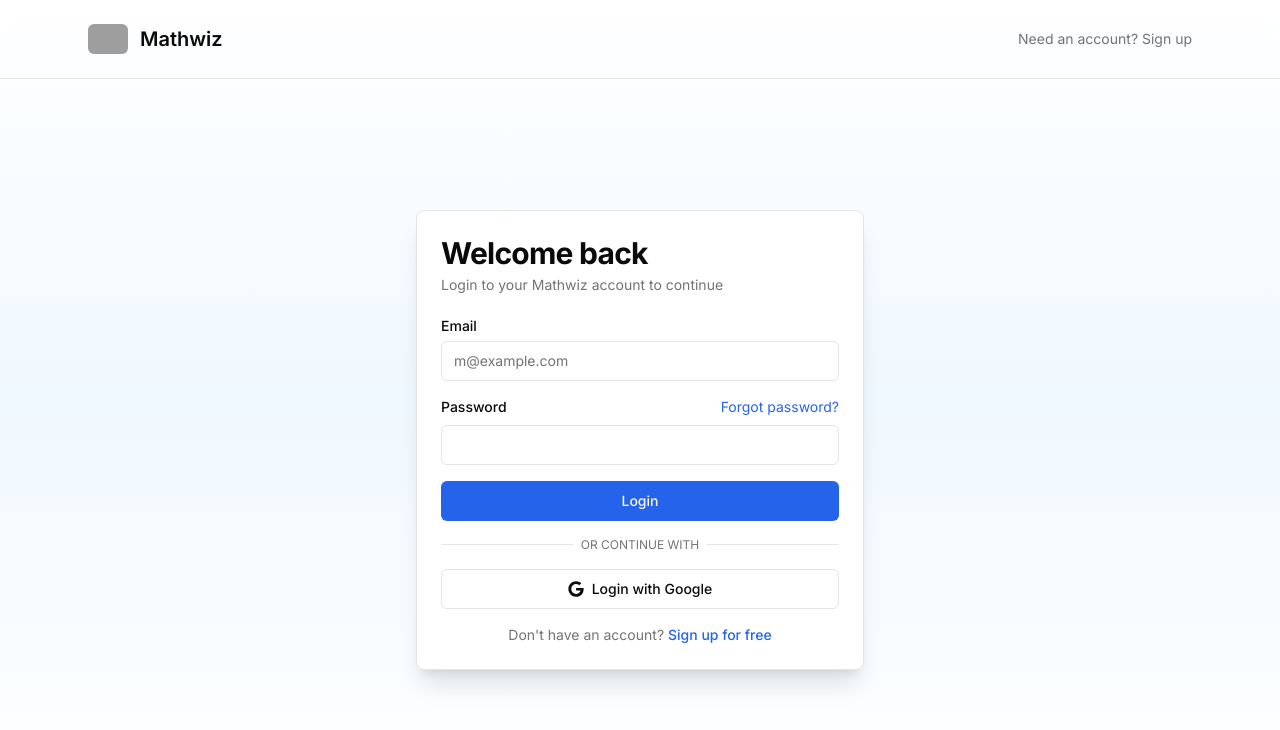
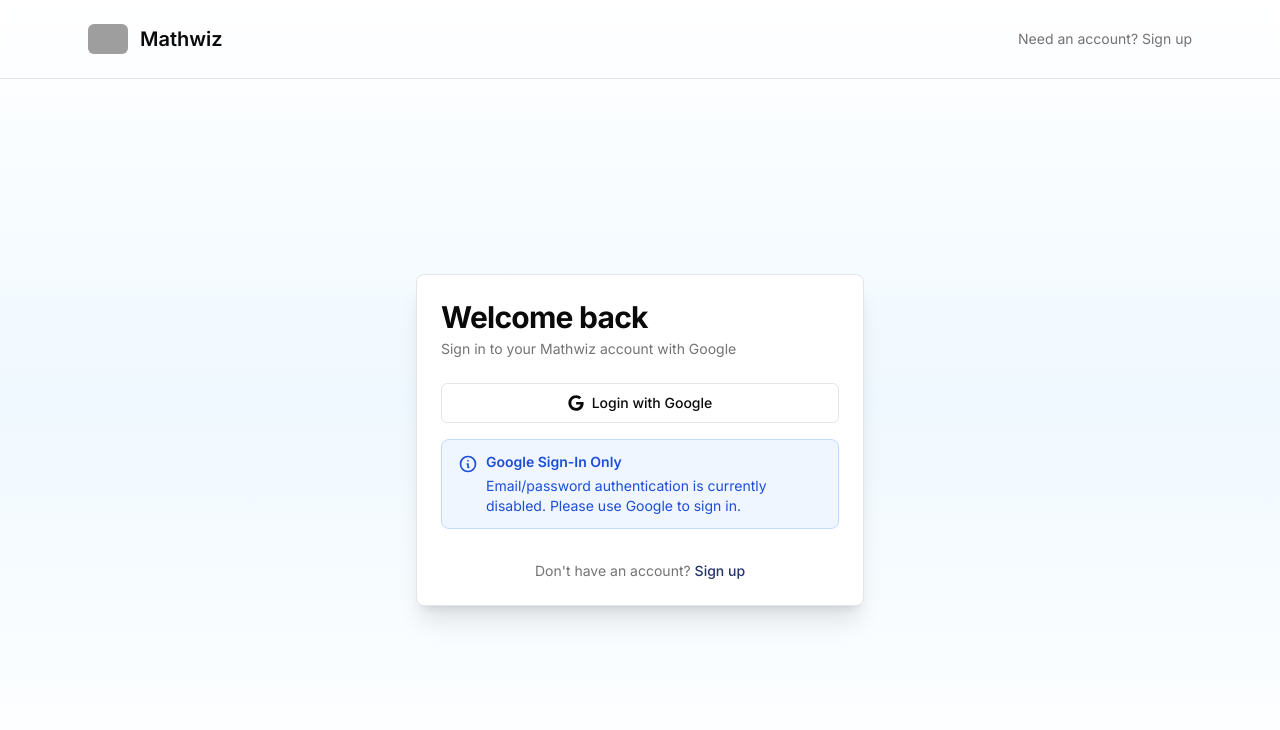
Before and after one commit to CSci-153-Web-Systems-and-Technologies/batch-2025-mathwiz-arena-web, a Next.js app: page /login in a window 1280 px wide. Shown: the top 730 px of the page. Built offline with nearby package versions, Linux system fonts and the light colour scheme; grey boxes are pictures that could not be loaded.

Commit message:
Update and refactor to disable email/password auth and switch to Google OAuth only

```diff
--- a/app/(auth)/login/components/LoginForm.tsx
+++ b/app/(auth)/login/components/LoginForm.tsx
@@ -2,7 +2,6 @@
 
 import { useState } from "react";
 import Link from "next/link";
-import { Button } from "@/components/ui/button";
 import {
   Card,
   CardContent,
@@ -10,40 +9,20 @@
   CardHeader,
   CardTitle,
 } from "@/components/ui/card";
-import { Input } from "@/components/ui/input";
-import { Label } from "@/components/ui/label";
-import { login } from "@/lib/auth-actions";
 import SignInWithGoogleButton from "./SignInWithGoogleButton";
 
 export function LoginForm() {
-  const [error, setError] = useState<string | null>(null);
-  const [loading, setLoading] = useState(false);
-
-  const handleSubmit = async (e: React.FormEvent<HTMLFormElement>) => {
-    e.preventDefault();
-    setLoading(true);
-    setError(null);
-
-    const formData = new FormData(e.currentTarget);
-
-    try {
-      await login(formData);
-    } catch (err: any) {
-      setError(err.message || "Failed to login. Please try again.");
-      setLoading(false);
-    }
-  };
+  const [error] = useState<string | null>(null);
 
   return (
     <Card className="mx-auto max-w-md w-full shadow-xl">
       <CardHeader className="space-y-1">
         <CardTitle className="text-3xl font-bold">Welcome back</CardTitle>
         <CardDescription>
-          Login to your Mathwiz account to continue
+          Sign in to your Mathwiz account with Google
         </CardDescription>
       </CardHeader>
       <CardContent>
-        <form onSubmit={handleSubmit}>
         <div className="grid gap-4">
           {error && (
             <div className="bg-red-50 border border-red-200 text-red-700 px-4 py-3 rounded-lg text-sm">
@@ -70,91 +49,37 @@
             </div>
           )}
 
-            <div className="grid gap-2">
-              <Label htmlFor="email">Email</Label>
-              <Input
-                id="email"
-                name="email"
-                type="email"
-                placeholder="m@example.com"
-                required
-                disabled={loading}
-              />
-            </div>
-            <div className="grid gap-2">
-              <div className="flex items-center">
-                <Label htmlFor="password">Password</Label>
-                <Link
-                  href="#"
-                  className="ml-auto inline-block text-sm text-blue-600 hover:underline"
-                >
-                  Forgot password?
-                </Link>
-              </div>
-              <Input
-                id="password"
-                name="password"
-                type="password"
-                required
-                disabled={loading}
-              />
-            </div>
-            <Button
-              type="submit"
-              disabled={loading}
-              className="w-full bg-blue-600 hover:bg-blue-700"
-            >
-              {loading ? (
-                <span className="flex items-center gap-2">
+          <SignInWithGoogleButton />
+
+          <div className="bg-blue-50 border border-blue-200 text-blue-700 px-4 py-3 rounded-lg text-sm">
+            <div className="flex items-start gap-2">
               <svg
-                    className="animate-spin h-5 w-5"
                 xmlns="http://www.w3.org/2000/svg"
+                className="h-5 w-5 flex-shrink-0 mt-0.5"
                 fill="none"
                 viewBox="0 0 24 24"
+                stroke="currentColor"
               >
-                    <circle
-                      className="opacity-25"
-                      cx="12"
-                      cy="12"
-                      r="10"
-                      stroke="currentColor"
-                      strokeWidth="4"
-                    ></circle>
                 <path
-                      className="opacity-75"
-                      fill="currentColor"
-                      d="M4 12a8 8 0 018-8V0C5.373 0 0 5.373 0 12h4zm2 5.291A7.962 7.962 0 014 12H0c0 3.042 1.135 5.824 3 7.938l3-2.647z"
-                    ></path>
+                  strokeLinecap="round"
+                  strokeLinejoin="round"
+                  strokeWidth={2}
+                  d="M13 16h-1v-4h-1m1-4h.01M21 12a9 9 0 11-18 0 9 9 0 0118 0z"
+                />
               </svg>
-                  Logging in...
-                </span>
-              ) : (
-                "Login"
-              )}
-            </Button>
-
-            <div className="relative">
-              <div className="absolute inset-0 flex items-center">
-                <span className="w-full border-t" />
+              <div>
+                <p className="font-semibold">Google Sign-In Only</p>
+                <p className="mt-1">Email/password authentication is currently disabled. Please use Google to sign in.</p>
               </div>
-              <div className="relative flex justify-center text-xs uppercase">
-                <span className="bg-white px-2 text-muted-foreground">
-                  Or continue with
-                </span>
             </div>
           </div>
 
-            <SignInWithGoogleButton />
-          </div>
-        </form>
           <div className="mt-4 text-center text-sm text-muted-foreground">
             Don&apos;t have an account?{" "}
-          <Link
-            href="/signup"
-            className="text-blue-600 hover:underline font-medium"
-          >
-            Sign up for free
+            <Link href="/signup" className="text-[#25346A] hover:underline font-medium">
+              Sign up
             </Link>
+          </div>
         </div>
       </CardContent>
     </Card>
--- a/app/(auth)/signup/components/RoleSelection.tsx
+++ b/app/(auth)/signup/components/RoleSelection.tsx
@@ -19,7 +19,7 @@
       <CardContent>
         <div className="grid gap-4 md:grid-cols-2">
           <Link
-            href="/signup/register?role=mathlete"
+            href="/signup/google-role?role=mathlete"
             className="group relative overflow-hidden rounded-lg border-2 border-slate-200 bg-white p-6 transition-all hover:border-[#25346A] hover:shadow-lg dark:border-slate-700 dark:bg-slate-800"
           >
             <div className="flex flex-col items-center text-center space-y-4">
@@ -54,7 +54,7 @@
           </Link>
 
           <Link
-            href="/signup/register?role=organizer"
+            href="/signup/google-role?role=organizer"
             className="group relative overflow-hidden rounded-lg border-2 border-slate-200 bg-white p-6 transition-all hover:border-[#f49700] hover:shadow-lg dark:border-slate-700 dark:bg-slate-800"
           >
             <div className="flex flex-col items-center text-center space-y-4">
@@ -89,7 +89,30 @@
           </Link>
         </div>
 
-        <div className="mt-6 text-center text-sm text-muted-foreground">
+        <div className="bg-blue-50 border border-blue-200 text-blue-700 px-4 py-3 rounded-lg text-sm mt-6">
+          <div className="flex items-start gap-2">
+            <svg
+              xmlns="http://www.w3.org/2000/svg"
+              className="h-5 w-5 flex-shrink-0 mt-0.5"
+              fill="none"
+              viewBox="0 0 24 24"
+              stroke="currentColor"
+            >
+              <path
+                strokeLinecap="round"
+                strokeLinejoin="round"
+                strokeWidth={2}
+                d="M13 16h-1v-4h-1m1-4h.01M21 12a9 9 0 11-18 0 9 9 0 0118 0z"
+              />
+            </svg>
+            <div>
+              <p className="font-semibold">Google Sign-In Only</p>
+              <p className="mt-1">Email/password authentication is currently disabled. You will sign up with Google.</p>
+            </div>
+          </div>
+        </div>
+
+        <div className="mt-4 text-center text-sm text-muted-foreground">
           Already have an account?{" "}
           <Link href="/login" className="text-[#25346A] hover:underline font-medium">
             Sign in
```
Lines whose indentation alone changed are shown as unchanged.
